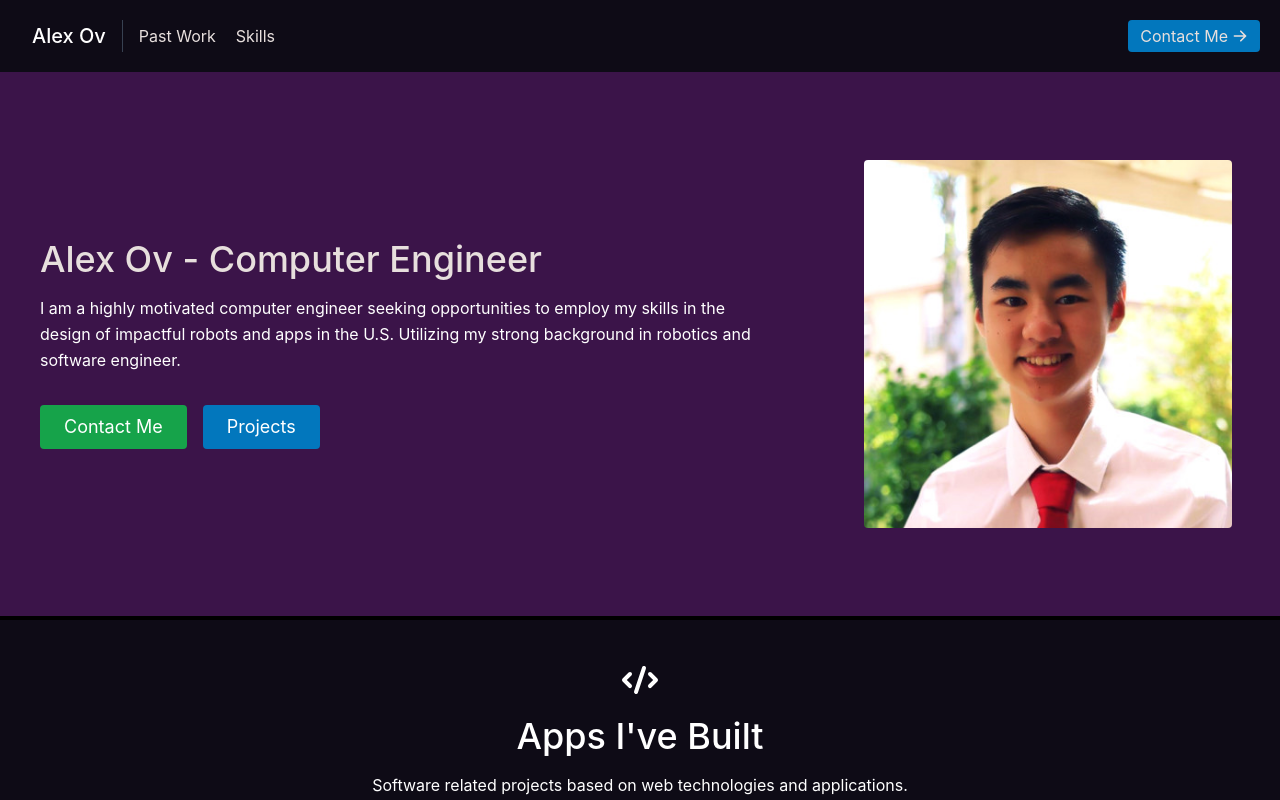
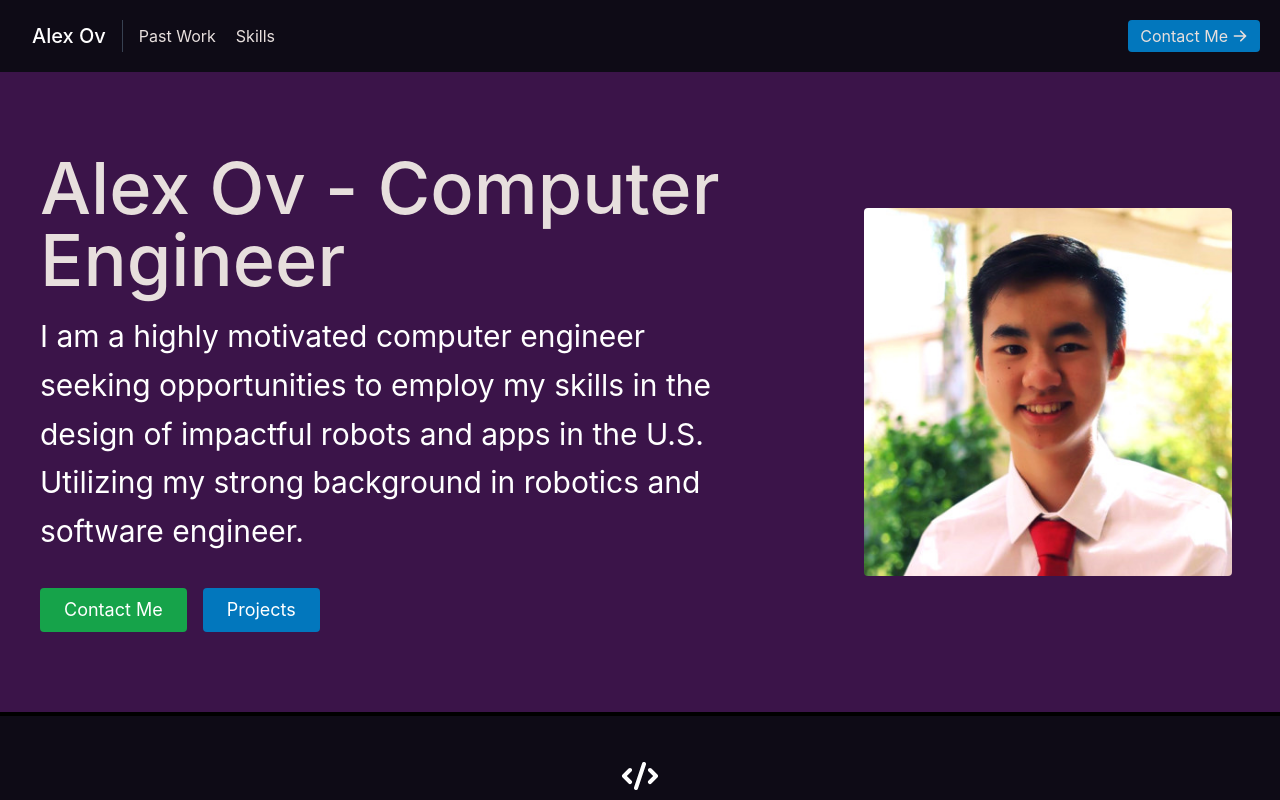
Before and after one commit to OvAlexander/portfolio-website, a React (Create React App) app: page / in a window 1280 px wide. Shown: the top 800 px of the page. Built offline with nearby package versions, Linux system fonts and the light colour scheme; no server answers.

Commit message:
feat: Added todo list

```diff
--- a/src/components/About.js
+++ b/src/components/About.js
@@ -3,11 +3,11 @@ export default function About() {
     <section id="about" className="bg-secondary">
       <div className="container mx-auto flex px-10 py-20 md:flex-row flex-col items-center text">
         <div className="lg:flex-grow md:w-1/2 lg:pr-24 md:pr-16 flex flex-col md:items-start md:text-left mb-16 md:mb-0 items-center text-center text-white">
-          <h1 className="title-font sm:text-4xl text-3xl mb-4 font-medium text-back">
+          <h1 className="title-font sm:text-7xl text-7xl mb-4 font-medium text-back">
             Alex Ov - Computer Engineer
             <br className="" />
           </h1>
-          <p className="mb-8 leading-relaxed">
+          <p className="mb-8 sm:text3xl text-3xl leading-relaxed">
           I am a highly motivated computer engineer seeking opportunities to employ my skills in the design of impactful robots and apps in the U.S.
           Utilizing my strong background in robotics and software engineer.
           </p>
--- a/tailwind.config.js
+++ b/tailwind.config.js
@@ -8,6 +8,11 @@ module.exports = {
         "secondary": "#3b1449",
         "accent": "#0277BD",
         "back": "#E7DFDD",
+        // "accent": "#5FA1B8", //moonstone buttons
+        // "back": "#F6F7F8",  //seasalt background type color
+        // "secondary": "#9C6496", //pomp and power, through out page
+        // "primary": "#633C75",    //finn, header
+        // "blk": "#26730"         //raisin black
       },
     },
   },
```
Also changed, not shown: 1 other file (tests, documents, lock files or other folders).
